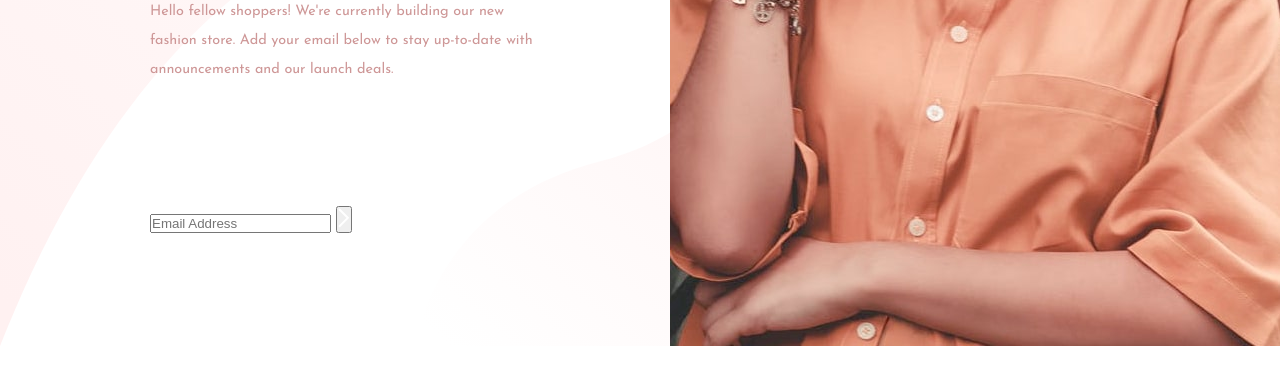
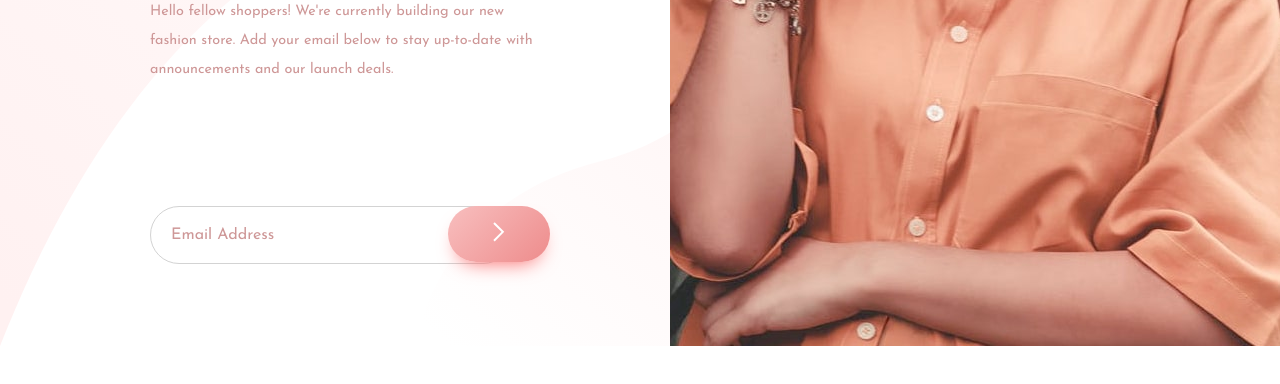
Before and after one commit to kujerocoding/base-apparel-coming-soon-master, a plain HTML site: page index.html in a window 1280 px wide. Shown: the part 454-838 px from the top of the page. Drawn offline with Linux system fonts and the light colour scheme.

Commit message:
Change the class name based on new form changes in index.html

```diff
--- a/style.css
+++ b/style.css
@@ -70,7 +70,7 @@ body {
     position: relative;
 }
 
-.input__email {
+.input--email {
     all: unset;
     min-width: 80%;
     text-align: left;
@@ -79,11 +79,11 @@ body {
     border-radius: 30px;
 }
 
-.input__email::placeholder {
+.input--email::placeholder {
     color: var(--DESATURATEDRED);
 }
 
-.btn__arrow {
+.button--email--submit {
     all: unset;
     position: absolute;
     background-image: linear-gradient(135deg, var(--LINEARCOLORONE), var(--LINEARCOLORTWO));
@@ -98,7 +98,7 @@ body {
     cursor: pointer;
 }
 
-.btn__arrow:active, .btn__arrow:focus{
+.button--email--submit:active, .button--email--submit:focus{
     background-image: linear-gradient(135deg, var(--LINEARCOLORTWO), var(--LINEARCOLORTHREE));
 }
 
@@ -164,7 +164,7 @@ body {
         margin-left: 150px;
     }
 
-    .btn__arrow {
+    .button--email--submit {
         padding-inline: 45px;
     }
 }
```
